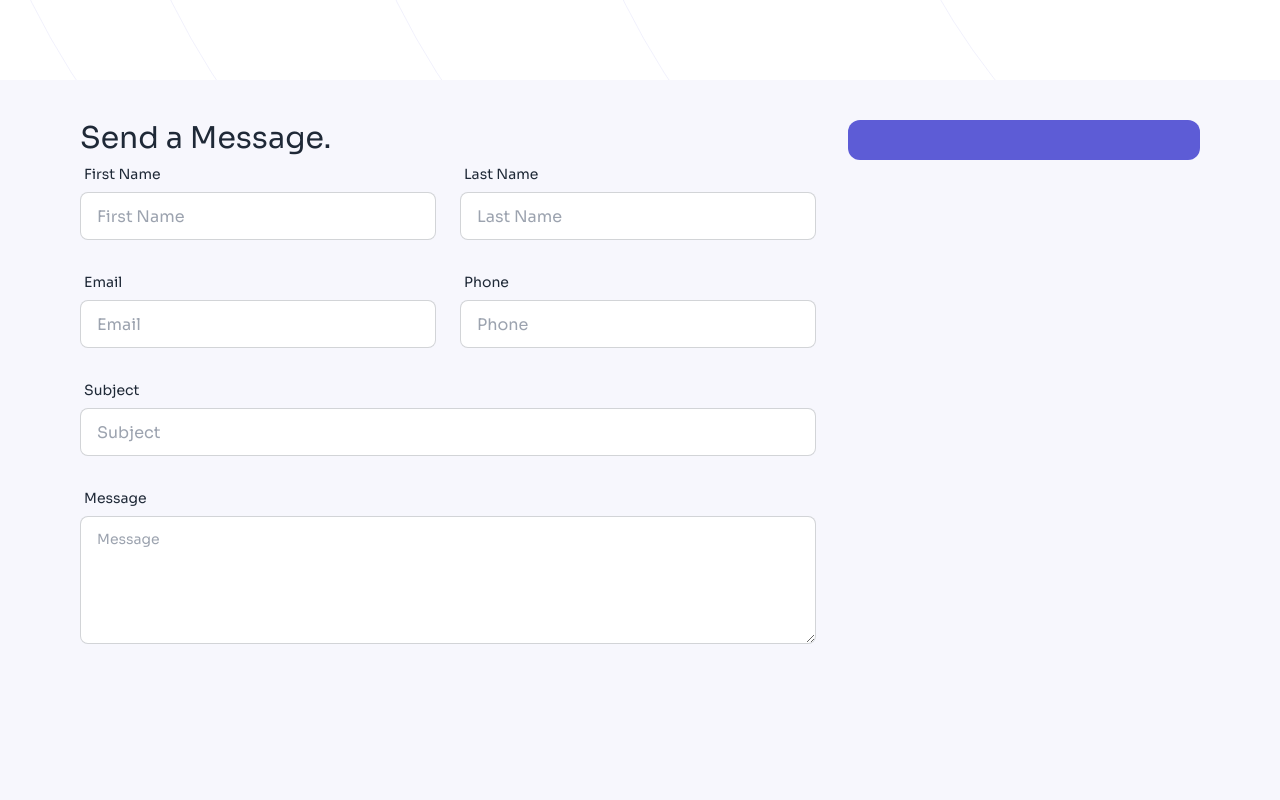
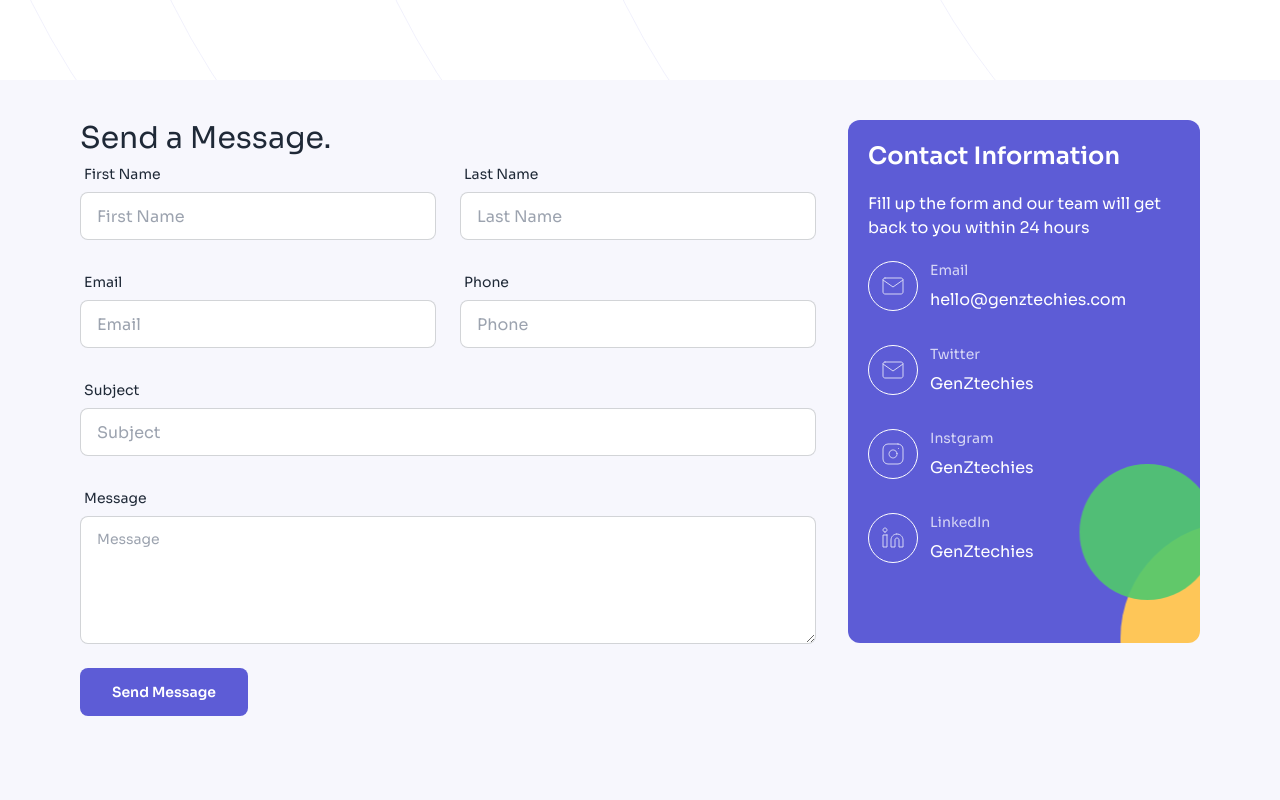
Before and after one commit to GenZtechies/gzt-web, a Next.js app: page /contact in a window 1280 px wide. Shown: the part 720-1520 px from the top of the page. Built offline with nearby package versions, Linux system fonts and the light colour scheme.

Commit message:
feat: implements contact section

```diff
--- a/components/Sections/Footer/Footer.tsx
+++ b/components/Sections/Footer/Footer.tsx
@@ -1,5 +1,6 @@
 import Link from "next/link";
 import React from "react";
+import TextField from "../../TextField";
 import { NavLinks, NavLinksType } from "../Navbar/Navbar";
 
 const Footer = () => {
@@ -132,14 +133,9 @@ const Footer = () => {
 
                 <div className="space-y-10 w-full md:w-2/5">
                     <h1 className="font-bold text-primary text-xl uppercase">Subscribe to our Newsletter</h1>
-                    <div className="form-control border-none ring-0 w-full max-w-xs">
-                        <label className="label">
-                            <span className="label-text">Email Address</span>
-                        </label>
-                        <div className="flex space-x-3">
-                            <input type="text" placeholder="johndoe@mail.com" className="input border border-primary" />
-                            <button className="btn bg-primary hover:opacity-80 hover:bg-primary text-white border-none">Subscribe</button>
-                        </div>
+                    <div className="flex items-end justify-between space-x-3 w-full">
+                        <TextField label="Email Address" name="email" type="email" placeholder="johndoe@mail.com" containerClass="flex-grow" />
+                        <button className="btn bg-primary hover:opacity-80 hover:bg-primary text-white border-none">Subscribe</button>
                     </div>
                 </div>
             </div>
--- a/components/TextField/TextField.tsx
+++ b/components/TextField/TextField.tsx
@@ -11,9 +11,11 @@ export type TextFieldTypes = {
 const TextField = ({ label, placeholder, type = "text", containerClass, ...props }: TextFieldTypes) => {
     return (
         <div className={`form-control w-full ${containerClass}`}>
-            <label className="label">
-                <span className="label-text">{label}</span>
-            </label>
+            {label && (
+                <label className="label">
+                    <span className="label-text">{label}</span>
+                </label>
+            )}
             <input {...props} type={type} placeholder={placeholder} className="input input-bordered w-full  focus-within:outline-none focus:outline-none" />
         </div>
     );
--- a/pages/contact.tsx
+++ b/pages/contact.tsx
@@ -1,4 +1,5 @@
 import Image from "next/image";
+import Link from "next/link";
 import React from "react";
 import Card from "../components/Card";
 
@@ -40,10 +41,106 @@ const Contact = () => {
                                 </label>
                                 <textarea className="textarea textarea-bordered h-32 focus:outline-none" placeholder="Message"></textarea>
                             </div>
+                            <button className="btn bg-primary hover:opacity-80 hover:bg-primary text-white border-none w-fit px-8">Send Message</button>
                         </div>
                     </div>
                     <div>
-                        <div className="p-5 h-full bg-primary rounded-xl max-h-xs"></div>
+                        <div className="p-5 h-full bg-[url('/images/img-contact.svg')] bg-cover bg-center rounded-xl min-h-[523px] space-y-5">
+                            <h1 className="text-white text-2xl font-semibold">Contact Information</h1>
+                            <p className="text-white text-base">Fill up the form and our team will get back to you within 24 hours</p>
+                            <div>
+                                <ul className="space-y-8">
+                                    {/* Email Link */}
+                                    <li className="gap-2 ">
+                                        <div className="flex items-center space-x-3">
+                                            <div className="p-3 border border-white rounded-full w-fit">
+                                                <svg width="24" height="24" viewBox="0 0 24 24" fill="none" xmlns="http://www.w3.org/2000/svg">
+                                                    <path d="M4 4H20C21.1 4 22 4.9 22 6V18C22 19.1 21.1 20 20 20H4C2.9 20 2 19.1 2 18V6C2 4.9 2.9 4 4 4Z" stroke="#D6D6F5" strokeLinecap="round" strokeLinejoin="round" />
+                                                    <path d="M22 6L12 13L2 6" stroke="#D6D6F5" strokeLinecap="round" strokeLinejoin="round" />
+                                                </svg>
+                                            </div>
+                                            <div className="flex flex-col space-y-2">
+                                                <span className="text-primary-light text-sm">Email</span>
+                                                <span className="text-white">
+                                                    <Link href={"mailto:hello@genztechies.com"}>
+                                                        <a>hello@genztechies.com</a>
+                                                    </Link>
+                                                </span>
+                                            </div>
+                                        </div>
+                                    </li>
+                                    {/* Twitter Link */}
+                                    <li className="gap-2 ">
+                                        <div className="flex items-center space-x-3">
+                                            <div className="p-3 border border-white rounded-full w-fit">
+                                                <svg width="24" height="24" viewBox="0 0 24 24" fill="none" xmlns="http://www.w3.org/2000/svg">
+                                                    <path d="M4 4H20C21.1 4 22 4.9 22 6V18C22 19.1 21.1 20 20 20H4C2.9 20 2 19.1 2 18V6C2 4.9 2.9 4 4 4Z" stroke="#D6D6F5" strokeLinecap="round" strokeLinejoin="round" />
+                                                    <path d="M22 6L12 13L2 6" stroke="#D6D6F5" strokeLinecap="round" strokeLinejoin="round" />
+                                                </svg>
+                                            </div>
+                                            <div className="flex flex-col space-y-2">
+                                                <span className="text-primary-light text-sm">Twitter</span>
+                                                <span className="text-white">
+                                                    <Link href={"https://twitter.com/GenZtechies"}>
+                                                        <a>GenZtechies</a>
+                                                    </Link>
+                                                </span>
+                                            </div>
+                                        </div>
+                                    </li>
+                                    {/* Instagram Link */}
+                                    <li className="gap-2 ">
+                                        <div className="flex items-center space-x-3">
+                                            <div className="p-3 border border-white rounded-full w-fit">
+                                                <svg width="24" height="24" viewBox="0 0 24 24" fill="none" xmlns="http://www.w3.org/2000/svg">
+                                                    <path d="M17 2H7C4.23858 2 2 4.23858 2 7V17C2 19.7614 4.23858 22 7 22H17C19.7614 22 22 19.7614 22 17V7C22 4.23858 19.7614 2 17 2Z" stroke="#D6D6F5" strokeLinecap="round" strokeLinejoin="round" />
+                                                    <path
+                                                        d="M15.9997 11.3703C16.1231 12.2025 15.981 13.0525 15.5935 13.7993C15.206 14.5461 14.5929 15.1517 13.8413 15.53C13.0898 15.9082 12.2382 16.0399 11.4075 15.9062C10.5768 15.7726 9.80947 15.3804 9.21455 14.7855C8.61962 14.1905 8.22744 13.4232 8.09377 12.5925C7.96011 11.7619 8.09177 10.9102 8.47003 10.1587C8.84829 9.40716 9.45389 8.79404 10.2007 8.40654C10.9475 8.01904 11.7975 7.87689 12.6297 8.0003C13.4786 8.12619 14.2646 8.52176 14.8714 9.12861C15.4782 9.73545 15.8738 10.5214 15.9997 11.3703Z"
+                                                        stroke="#D6D6F5"
+                                                        strokeLinecap="round"
+                                                        strokeLinejoin="round"
+                                                    />
+                                                    <path d="M17.5 6.5H17.51" stroke="#D6D6F5" strokeLinecap="round" strokeLinejoin="round" />
+                                                </svg>
+                                            </div>
+                                            <div className="flex flex-col space-y-2">
+                                                <span className="text-primary-light text-sm">Instgram</span>
+                                                <span className="text-white">
+                                                    <Link href={"https://instgram.com/GenZtechies"}>
+                                                        <a>GenZtechies</a>
+                                                    </Link>
+                                                </span>
+                                            </div>
+                                        </div>
+                                    </li>
+                                    {/* LinkedIn Link */}
+                                    <li className="gap-2 ">
+                                        <div className="flex items-center space-x-3">
+                                            <div className="p-3 border border-white rounded-full w-fit">
+                                                <svg width="24" height="24" viewBox="0 0 24 24" fill="none" xmlns="http://www.w3.org/2000/svg">
+                                                    <path
+                                                        d="M16 8C17.5913 8 19.1174 8.63214 20.2426 9.75736C21.3679 10.8826 22 12.4087 22 14V21H18V14C18 13.4696 17.7893 12.9609 17.4142 12.5858C17.0391 12.2107 16.5304 12 16 12C15.4696 12 14.9609 12.2107 14.5858 12.5858C14.2107 12.9609 14 13.4696 14 14V21H10V14C10 12.4087 10.6321 10.8826 11.7574 9.75736C12.8826 8.63214 14.4087 8 16 8V8Z"
+                                                        stroke="#D6D6F5"
+                                                        strokeLinecap="round"
+                                                        strokeLinejoin="round"
+                                                    />
+                                                    <path d="M6 9H2V21H6V9Z" stroke="#D6D6F5" strokeLinecap="round" strokeLinejoin="round" />
+                                                    <path d="M4 6C5.10457 6 6 5.10457 6 4C6 2.89543 5.10457 2 4 2C2.89543 2 2 2.89543 2 4C2 5.10457 2.89543 6 4 6Z" stroke="#D6D6F5" strokeLinecap="round" strokeLinejoin="round" />
+                                                </svg>
+                                            </div>
+                                            <div className="flex flex-col space-y-2">
+                                                <span className="text-primary-light text-sm">LinkedIn</span>
+                                                <span className="text-white">
+                                                    <Link href={"https://linkedin.com/GenZtechies"}>
+                                                        <a>GenZtechies</a>
+                                                    </Link>
+                                                </span>
+                                            </div>
+                                        </div>
+                                    </li>
+                                </ul>
+                            </div>
+                        </div>
                     </div>
                 </div>
             </section>
```
Also changed, not shown: public/images/img-contact.svg (added).
